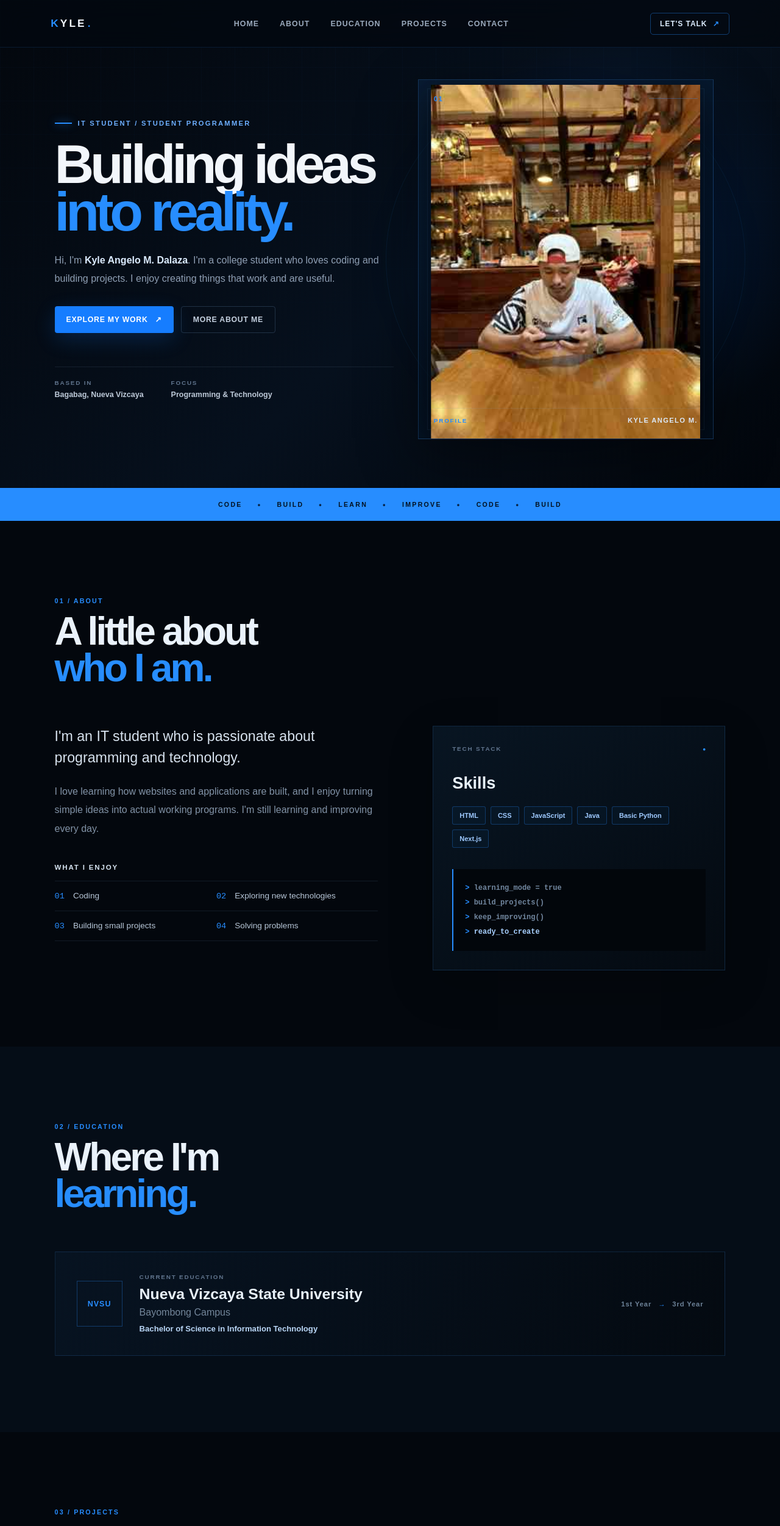
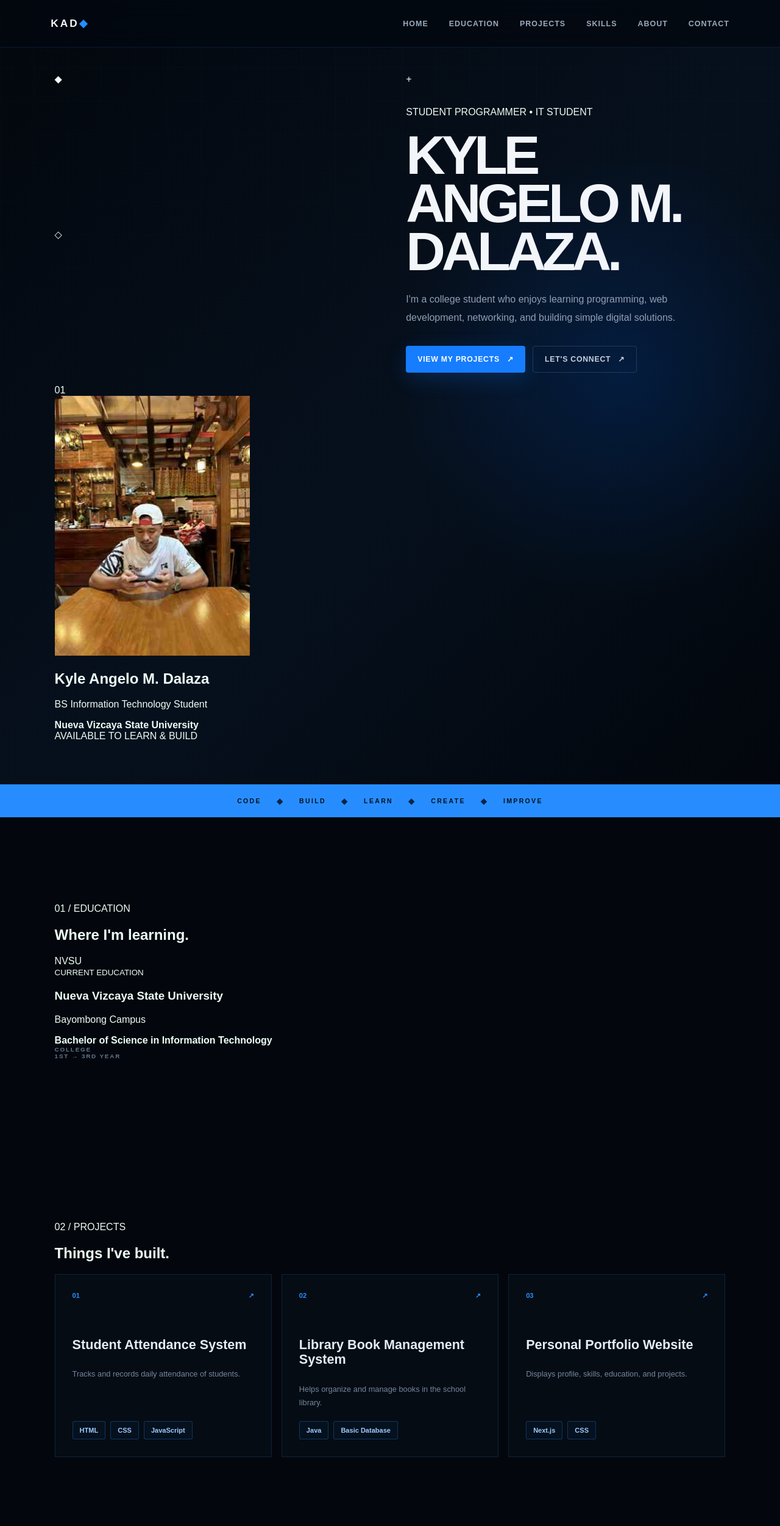
Before and after one commit to angelodalaza87-sketch/KYLE-ANGELO-DALAZA-PORTFOLIO, a Next.js app: page / in a window 1280 px wide. Shown: the top 2502 px of the page at 61% size. Built offline with nearby package versions, Linux system fonts and the light colour scheme.

Commit message:
Match portfolio hero layout to reference

```diff
--- a/app/page.js
+++ b/app/page.js
@@ -3,103 +3,59 @@ import styles from "./page.module.css";
 const projects=[
 {n:"01",t:"Student Attendance System",d:"Tracks and records daily attendance of students.",tools:["HTML","CSS","JavaScript"]},
 {n:"02",t:"Library Book Management System",d:"Helps organize and manage books in the school library.",tools:["Java","Basic Database"]},
-  {n:"03",t:"Personal Portfolio Website",d:"Displays my profile, skills, education, and projects.",tools:["Next.js","CSS"]}
+{n:"03",t:"Personal Portfolio Website",d:"Displays profile, skills, education, and projects.",tools:["Next.js","CSS"]}
 ];
 const skills=["HTML","CSS","JavaScript","Java","Basic Python","Next.js"];
 const hobbies=["Coding","Exploring new technologies","Building small projects","Solving problems"];
 
-export default function Home(){
-  return <main>
+export default function Home(){return <main>
 <nav className={styles.nav}>
-      <a className={styles.logo} href="#home"><span>K</span>YLE<span className={styles.dot}>.</span></a>
-      <div className={styles.links}>
-        <a href="#home">Home</a><a href="#about">About</a><a href="#education">Education</a><a href="#projects">Projects</a><a href="#contact">Contact</a>
-      </div>
-      <a className={styles.navCta} href="#contact">Let&apos;s Talk <span>↗</span></a>
+<a className={styles.logo} href="#home">KAD<span>◆</span></a>
+<div className={styles.links}><a href="#home">Home</a><a href="#education">Education</a><a href="#projects">Projects</a><a href="#skills">Skills</a><a href="#about">About</a><a href="#contact">Contact</a></div>
 </nav>
 
 <section id="home" className={styles.hero}>
+<div className={styles.decor+" "+styles.d1}>◆</div><div className={styles.decor+" "+styles.d2}>+</div><div className={styles.decor+" "+styles.d3}>◇</div>
 <div className={styles.heroText}>
-        <div className={styles.heroLabel}><span></span> IT STUDENT / STUDENT PROGRAMMER</div>
-        <h1>Building ideas<br/><em>into reality.</em></h1>
-        <p className={styles.heroIntro}>Hi, I&apos;m <strong>Kyle Angelo M. Dalaza</strong>. I&apos;m a college student who loves coding and building projects. I enjoy creating things that work and are useful.</p>
-        <div className={styles.buttons}>
-          <a className={styles.primary} href="#projects">Explore My Work <span>↗</span></a>
-          <a className={styles.secondary} href="#about">More About Me</a>
+<p className={styles.kicker}>STUDENT PROGRAMMER • IT STUDENT</p>
+<h1>KYLE ANGELO M.<br/><span>DALAZA.</span></h1>
+<p className={styles.heroIntro}>I&apos;m a college student who enjoys learning programming, web development, networking, and building simple digital solutions.</p>
+<div className={styles.buttons}><a className={styles.primary} href="#projects">View My Projects <span>↗</span></a><a className={styles.secondary} href="#contact">Let&apos;s Connect <span>↗</span></a></div>
 </div>
-        <div className={styles.heroMeta}>
-          <div><small>BASED IN</small><strong>Bagabag, Nueva Vizcaya</strong></div>
-          <div><small>FOCUS</small><strong>Programming &amp; Technology</strong></div>
-        </div>
-      </div>
-      <div className={styles.photoArea}>
-        <div className={styles.photoFrame}>
-          <div className={styles.photoNumber}>01</div>
-          <div className={styles.photoLine}></div>
-          <img src="/profile.svg" alt="Kyle Angelo M. Dalaza" />
-          <div className={styles.photoCaption}><span>PROFILE</span><b>KYLE ANGELO M.</b></div>
-        </div>
-        <div className={styles.orbit}></div>
-        <div className={styles.blueGlow}></div>
-      </div>
+<div className={styles.profileSide}><div className={styles.glow}></div><div className={styles.profileCard}>
+<span className={styles.cardNo}>01</span>
+<div className={styles.photoRing}><img src="/profile.svg" alt="Kyle Angelo M. Dalaza"/></div>
+<h2>Kyle Angelo M. Dalaza</h2><p>BS Information Technology Student</p><strong>Nueva Vizcaya State University</strong>
+<div className={styles.cardLine}></div><span className={styles.status}><i></i> AVAILABLE TO LEARN &amp; BUILD</span>
+</div></div>
 </section>
 
-    <div className={styles.ticker}><span>CODE</span><b>•</b><span>BUILD</span><b>•</b><span>LEARN</span><b>•</b><span>IMPROVE</span><b>•</b><span>CODE</span><b>•</b><span>BUILD</span></div>
+<div className={styles.ticker}><span>CODE</span><b>◆</b><span>BUILD</span><b>◆</b><span>LEARN</span><b>◆</b><span>CREATE</span><b>◆</b><span>IMPROVE</span></div>
 
-    <section id="about" className={styles.section}>
-      <div className={styles.sectionHead}><p className={styles.num}>01 / ABOUT</p><h2 className={styles.title}>A little about<br/><em>who I am.</em></h2></div>
-      <div className={styles.two}>
-        <div>
-          <p className={styles.big}>I&apos;m an IT student who is passionate about programming and technology.</p>
-          <p className={styles.muted}>I love learning how websites and applications are built, and I enjoy turning simple ideas into actual working programs. I&apos;m still learning and improving every day.</p>
-          <h3 className={styles.miniTitle}>What I enjoy</h3>
-          <div className={styles.hobbyGrid}>{hobbies.map((x,i)=><div key={x}><span>0{i+1}</span>{x}</div>)}</div>
-        </div>
-        <div className={styles.card}>
-          <div className={styles.cardTop}><span>TECH STACK</span><i>●</i></div>
-          <h3>Skills</h3>
-          <div className={styles.tags}>{skills.map(x=><span key={x}>{x}</span>)}</div>
-          <div className={styles.terminal}><span>&gt;</span> learning_mode = true<br/><span>&gt;</span> build_projects()<br/><span>&gt;</span> keep_improving()<br/><span>&gt;</span> <b>ready_to_create</b></div>
-        </div>
-      </div>
+<section id="education" className={styles.section}>
+<div className={styles.sectionTitle}><p>01 / EDUCATION</p><h2>Where I&apos;m <span>learning.</span></h2></div>
+<div className={styles.eduCard}><div className={styles.eduBadge}>NVSU</div><div><small>CURRENT EDUCATION</small><h3>Nueva Vizcaya State University</h3><p>Bayombong Campus</p><strong>Bachelor of Science in Information Technology</strong></div><div className={styles.eduYear}>COLLEGE<br/><b>1ST → 3RD YEAR</b></div></div>
 </section>
 
-    <section id="education" className={styles.section+" "+styles.alt}>
-      <div className={styles.sectionHead}><p className={styles.num}>02 / EDUCATION</p><h2 className={styles.title}>Where I&apos;m<br/><em>learning.</em></h2></div>
-      <div className={styles.edu}>
-        <div className={styles.eduMark}>NVSU</div>
-        <div className={styles.eduMain}>
-          <div className={styles.eduYear}>CURRENT EDUCATION</div>
-          <h3>Nueva Vizcaya State University</h3>
-          <p>Bayombong Campus</p>
-          <strong>Bachelor of Science in Information Technology</strong>
-        </div>
-        <div className={styles.eduLevel}>1st Year <span>→</span> 3rd Year</div>
-      </div>
+<section id="projects" className={styles.section+" "+styles.darkSection}>
+<div className={styles.sectionTitle}><p>02 / PROJECTS</p><h2>Things I&apos;ve <span>built.</span></h2></div>
+<div className={styles.projects}>{projects.map(p=><article className={styles.project} key={p.n}><div className={styles.projectTop}><span>{p.n}</span><b>↗</b></div><h3>{p.t}</h3><p>{p.d}</p><div className={styles.tags}>{p.tools.map(x=><span key={x}>{x}</span>)}</div></article>)}</div>
 </section>
 
-    <section id="projects" className={styles.section}>
-      <div className={styles.sectionHeadRow}><div><p className={styles.num}>03 / PROJECTS</p><h2 className={styles.title}>Things I&apos;ve<br/><em>built.</em></h2></div><p className={styles.sectionNote}>A few projects that show my interest in building useful systems and learning through practice.</p></div>
-      <div className={styles.projects}>{projects.map(p=><article className={styles.project} key={p.n}>
-        <div className={styles.projectTop}><span>{p.n}</span><span>↗</span></div>
-        <h3>{p.t}</h3><p>{p.d}</p>
-        <div className={styles.tags}>{p.tools.map(x=><span key={x}>{x}</span>)}</div>
-      </article>)}</div>
+<section id="skills" className={styles.section}>
+<div className={styles.sectionTitle}><p>03 / SKILLS</p><h2>Tools I <span>work with.</span></h2></div>
+<div className={styles.skillsLayout}><div><p className={styles.skillText}>I enjoy learning new tools and using technology to turn simple ideas into useful working projects.</p><div className={styles.codeLine}>&gt; keep_learning<span>_</span></div></div><div className={styles.skillGrid}>{skills.map((x,i)=><div key={x}><span>0{i+1}</span><b>{x}</b></div>)}</div></div>
+</section>
+
+<section id="about" className={styles.section+" "+styles.darkSection}>
+<div className={styles.sectionTitle}><p>04 / ABOUT</p><h2>A little <span>about me.</span></h2></div>
+<div className={styles.aboutGrid}><div><p className={styles.aboutLead}>I&apos;m an IT student who is passionate about programming and technology.</p><p className={styles.muted}>I love learning how websites and applications are built, and I enjoy turning simple ideas into actual working programs. I&apos;m still learning and improving every day.</p></div><div className={styles.hobbies}><small>WHAT I ENJOY</small>{hobbies.map((x,i)=><div key={x}><span>0{i+1}</span>{x}</div>)}</div></div>
 </section>
 
 <section id="contact" className={styles.contactSection}>
-      <div className={styles.contactTop}><p className={styles.num}>04 / CONTACT</p><h2>Let&apos;s make<br/><em>something useful.</em></h2><p>Have a project, idea, or just want to connect? Feel free to reach out.</p></div>
-      <div className={styles.contactGrid}>
-        <div className={styles.contactDetails}>
-          <p><small>NAME</small>Kyle Angelo M Dalaza</p>
-          <p><small>EMAIL</small><a href="mailto:angelodalaza87@gmail.com">angelodalaza87@gmail.com</a></p>
-          <p><small>PHONE</small>09204210229</p>
-          <p><small>LOCATION</small>Bagabag, Nueva Vizcaya</p>
-        </div>
-        <a className={styles.bigContact} href="mailto:angelodalaza87@gmail.com"><span>START A CONVERSATION</span><b>↗</b></a>
-      </div>
+<div className={styles.contactTitle}><p>05 / CONTACT</p><h2>Let&apos;s build<br/><span>something useful.</span></h2><p>Have a project, idea, or just want to connect? Feel free to reach out.</p></div>
+<div className={styles.contactGrid}><div className={styles.contactDetails}><div><small>NAME</small><b>Kyle Angelo M Dalaza</b></div><div><small>EMAIL</small><a href="mailto:angelodalaza87@gmail.com">angelodalaza87@gmail.com</a></div><div><small>PHONE</small><b>09204210229</b></div><div><small>LOCATION</small><b>Bagabag, Nueva Vizcaya</b></div></div><a className={styles.contactButton} href="mailto:angelodalaza87@gmail.com"><span>START A CONVERSATION</span><b>↗</b></a></div>
 </section>
 
-    <footer className={styles.footer}><span>© 2026 KYLE ANGELO M. DALAZA</span><span>CODE / BUILD / IMPROVE / REPEAT.</span></footer>
-  </main>
-}
+<footer className={styles.footer}><span>© 2026 KYLE ANGELO M. DALAZA</span><span>CODE • BUILD • IMPROVE • REPEAT</span></footer>
+</main>}
```
Lines whose indentation alone changed are shown as unchanged.
